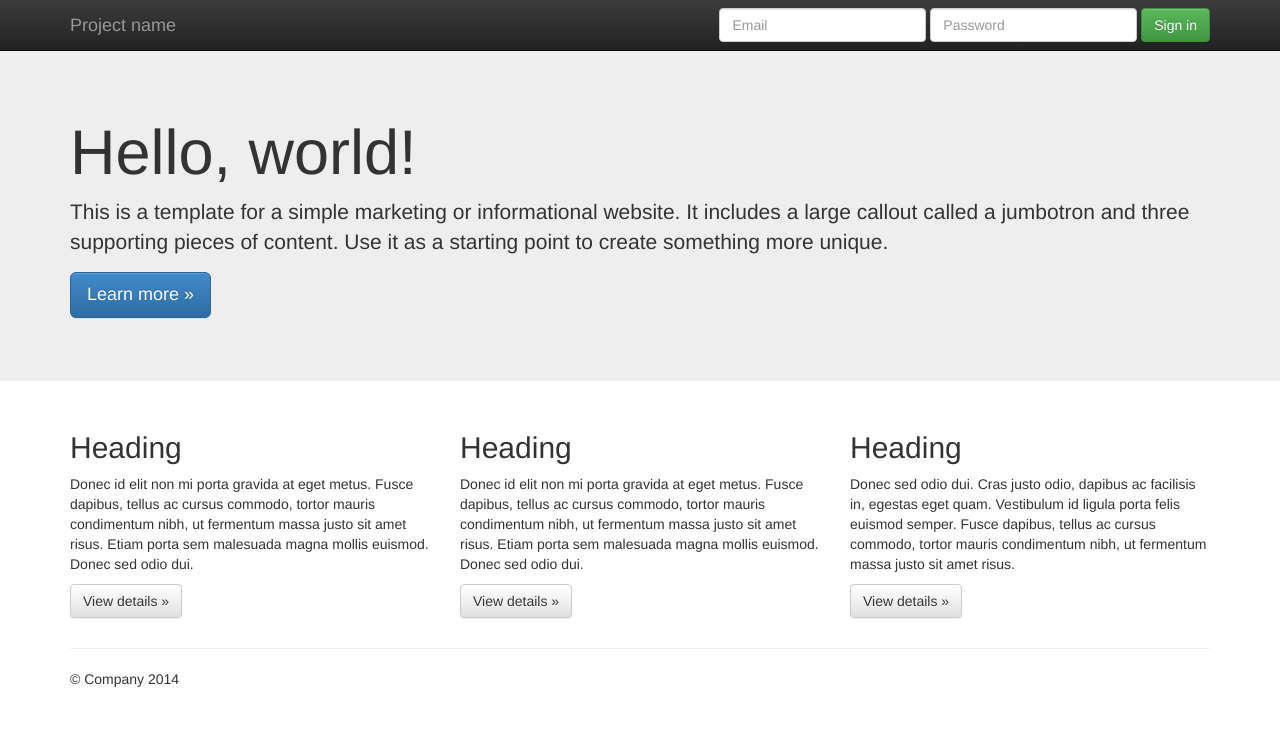
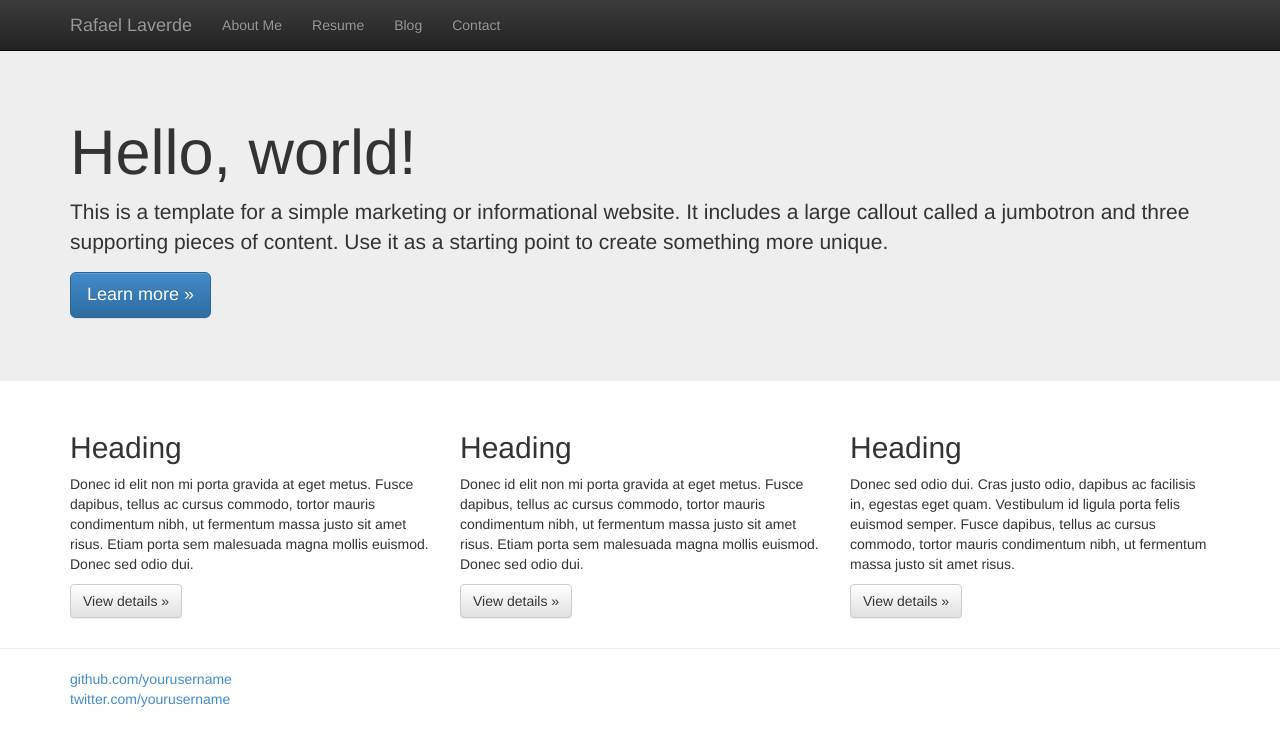
Before and after one commit to rlaverde/rlaverde.github.io, a Jekyll site: the page built from index.html, in a window 1280 px wide. Shown: the top 746 px of the page. Built offline with Jekyll 4.4.1, drawn with Linux system fonts in a browser that asks for light colours; nearby versions of some CDN libraries; Markdown is read by kramdown in place of the engine named in the settings.

Commit message:
creating empty pages and directory structure of the page

```diff
--- a/_config.yml
+++ b/_config.yml
@@ -1,4 +1,14 @@
-name: Your New Jekyll Site
+name: Rafael Laverde
 markdown: redcarpet
 pygments: true
 destination: _site
+
+navigation:
+- text: About Me
+  url: /aboutme
+- text: Resume
+  url: /resume
+- text: Blog
+  url: /blog
+- text: Contact
+  url: /contact
--- a/_layouts/default.html
+++ b/_layouts/default.html
@@ -1,44 +1,79 @@
 <!DOCTYPE html>
-<html>
+<!--[if lt IE 7]>      <html class="no-js lt-ie9 lt-ie8 lt-ie7"> <![endif]-->
+<!--[if IE 7]>         <html class="no-js lt-ie9 lt-ie8"> <![endif]-->
+<!--[if IE 8]>         <html class="no-js lt-ie9"> <![endif]-->
+<!--[if gt IE 8]><!--> <html class="no-js"> <!--<![endif]-->
     <head>
         <meta charset="utf-8">
         <meta http-equiv="X-UA-Compatible" content="IE=edge,chrome=1">
-        <title>{{ page.title }}</title>
-        <meta name="viewport" content="width=device-width">
+        <title></title>
+        <meta name="description" content="">
+        <meta name="viewport" content="width=device-width, initial-scale=1">
 
-        <!-- syntax highlighting CSS -->
-        <link rel="stylesheet" href="/css/syntax.css">
+        <link rel="stylesheet" href="{{ site.url }}/css/bootstrap.min.css">
+        <style>
+            body {
+                padding-top: 50px;
+                padding-bottom: 20px;
+            }
+        </style>
+        <link rel="stylesheet" href="{{ site.url }}/css/bootstrap-theme.min.css">
+        <link rel="stylesheet" href="{{ site.url }}/css/main.css">
 
-        <!-- Custom CSS -->
-        <link rel="stylesheet" href="/css/main.css">
-
+        <script src="{{ site.url }}/js/vendor/modernizr-2.6.2-respond-1.1.0.min.js"></script>
     </head>
     <body>
+    <div class="navbar navbar-inverse navbar-fixed-top" role="navigation">
+      <div class="container">
+        <div class="navbar-header">
+          <button type="button" class="navbar-toggle" data-toggle="collapse" data-target=".navbar-collapse">
+            <span class="sr-only">Toggle navigation</span>
+            <span class="icon-bar"></span>
+            <span class="icon-bar"></span>
+            <span class="icon-bar"></span>
+          </button>
+          <a class="navbar-brand" href="/">{{ site.name }}</a>
+        </div>
+        <div class="navbar-collapse collapse">
 
-        <div class="site">
-          <div class="header">
-            <h1 class="title"><a href="/">{{ site.name }}</a></h1>
-            <a class="extra" href="/">home</a>
-          </div>
+        {% unless page.layout == 'front' %}
+            <ul class="nav navbar-nav">
+                {% for link in site.navigation %}
+                    {% assign current = nil %}
+                        {% if page.url == link.url or page.layout == link.layout %}
+                            {% assign current = 'current' %}
+                        {% endif %}
 
-          {{ content }}
+                    <li class="{% if forloop.first %}first{% endif %} {{ current }} {% if forloop.last %}last{% endif %}">
+                        <a class="{{ current }}" href="{{ link.url }}">{{ link.text }}</a>
+                    </li>
+                {% endfor %}
+            </ul>
+        {% endunless %}
 
-          <div class="footer">
-            <div class="contact">
-              <p>
-                Your Name<br />
-                What You Are<br />
-                you@example.com
-              </p>
-            </div>
-            <div class="contact">
+        </div><!--/.navbar-collapse -->
+      </div>
+    </div>
+
+        {{ content }}
+
+      <hr>
+    <div class="container">
+      <footer>
+         <div class="social-links">
               <p>
                 <a href="https://github.com/yourusername">github.com/yourusername</a><br />
                 <a href="https://twitter.com/yourusername">twitter.com/yourusername</a><br />
               </p>
-            </div>
-          </div>
         </div>
+      </footer>
+   </div>
 
+        <script src="//ajax.googleapis.com/ajax/libs/jquery/1.11.0/jquery.min.js"></script>
+        <script>window.jQuery || document.write('<script src="js/vendor/jquery-1.11.0.min.js"><\/script>')</script>
+
+        <script src="js/vendor/bootstrap.min.js"></script>
+
+        <script src="js/main.js"></script>
     </body>
 </html>
--- a/_index.html
+++ b/blog.html
@@ -1,9 +1,10 @@
 ---
 layout: default
-title: Your New Jekyll Site
+title: blog
+permalink: /blog/
 ---
 
-<div id="home">
+<div class="container">
   <h1>Blog Posts</h1>
   <ul class="posts">
     {% for post in site.posts %}
--- a/index.html
+++ b/index.html
@@ -1,54 +1,10 @@
-<!DOCTYPE html>
-<!--[if lt IE 7]>      <html class="no-js lt-ie9 lt-ie8 lt-ie7"> <![endif]-->
-<!--[if IE 7]>         <html class="no-js lt-ie9 lt-ie8"> <![endif]-->
-<!--[if IE 8]>         <html class="no-js lt-ie9"> <![endif]-->
-<!--[if gt IE 8]><!--> <html class="no-js"> <!--<![endif]-->
-    <head>
-        <meta charset="utf-8">
-        <meta http-equiv="X-UA-Compatible" content="IE=edge,chrome=1">
-        <title></title>
-        <meta name="description" content="">
-        <meta name="viewport" content="width=device-width, initial-scale=1">
+---
+layout: default
+title: Rafael Laverde
+---
 
-        <link rel="stylesheet" href="css/bootstrap.min.css">
-        <style>
-            body {
-                padding-top: 50px;
-                padding-bottom: 20px;
-            }
-        </style>
-        <link rel="stylesheet" href="css/bootstrap-theme.min.css">
-        <link rel="stylesheet" href="css/main.css">
 
-        <script src="js/vendor/modernizr-2.6.2-respond-1.1.0.min.js"></script>
-    </head>
-    <body>
-    <div class="navbar navbar-inverse navbar-fixed-top" role="navigation">
-      <div class="container">
-        <div class="navbar-header">
-          <button type="button" class="navbar-toggle" data-toggle="collapse" data-target=".navbar-collapse">
-            <span class="sr-only">Toggle navigation</span>
-            <span class="icon-bar"></span>
-            <span class="icon-bar"></span>
-            <span class="icon-bar"></span>
-          </button>
-          <a class="navbar-brand" href="#">Project name</a>
-        </div>
-        <div class="navbar-collapse collapse">
-          <form class="navbar-form navbar-right" role="form">
-            <div class="form-group">
-              <input type="text" placeholder="Email" class="form-control">
-            </div>
-            <div class="form-group">
-              <input type="password" placeholder="Password" class="form-control">
-            </div>
-            <button type="submit" class="btn btn-success">Sign in</button>
-          </form>
-        </div><!--/.navbar-collapse -->
-      </div>
-    </div>
-
-    <!-- Main jumbotron for a primary marketing message or call to action -->
+   <!-- Main jumbotron for a primary marketing message or call to action -->
     <div class="jumbotron">
       <div class="container">
         <h1>Hello, world!</h1>
@@ -76,17 +32,4 @@
           <p><a class="btn btn-default" href="#" role="button">View details &raquo;</a></p>
         </div>
       </div>
-
-      <hr>
-
-      <footer>
-        <p>&copy; Company 2014</p>
-      </footer>
-    </div> <!-- /container -->        <script src="//ajax.googleapis.com/ajax/libs/jquery/1.11.0/jquery.min.js"></script>
-        <script>window.jQuery || document.write('<script src="js/vendor/jquery-1.11.0.min.js"><\/script>')</script>
-
-        <script src="js/vendor/bootstrap.min.js"></script>
-
-        <script src="js/main.js"></script>
-    </body>
-</html>
+     </div> <!-- /container -->
```
Also changed, not shown: aboutme.html (added, +8 -0 lines), contact.html (added, +8 -0 lines), resume.html (added, +8 -0 lines).
